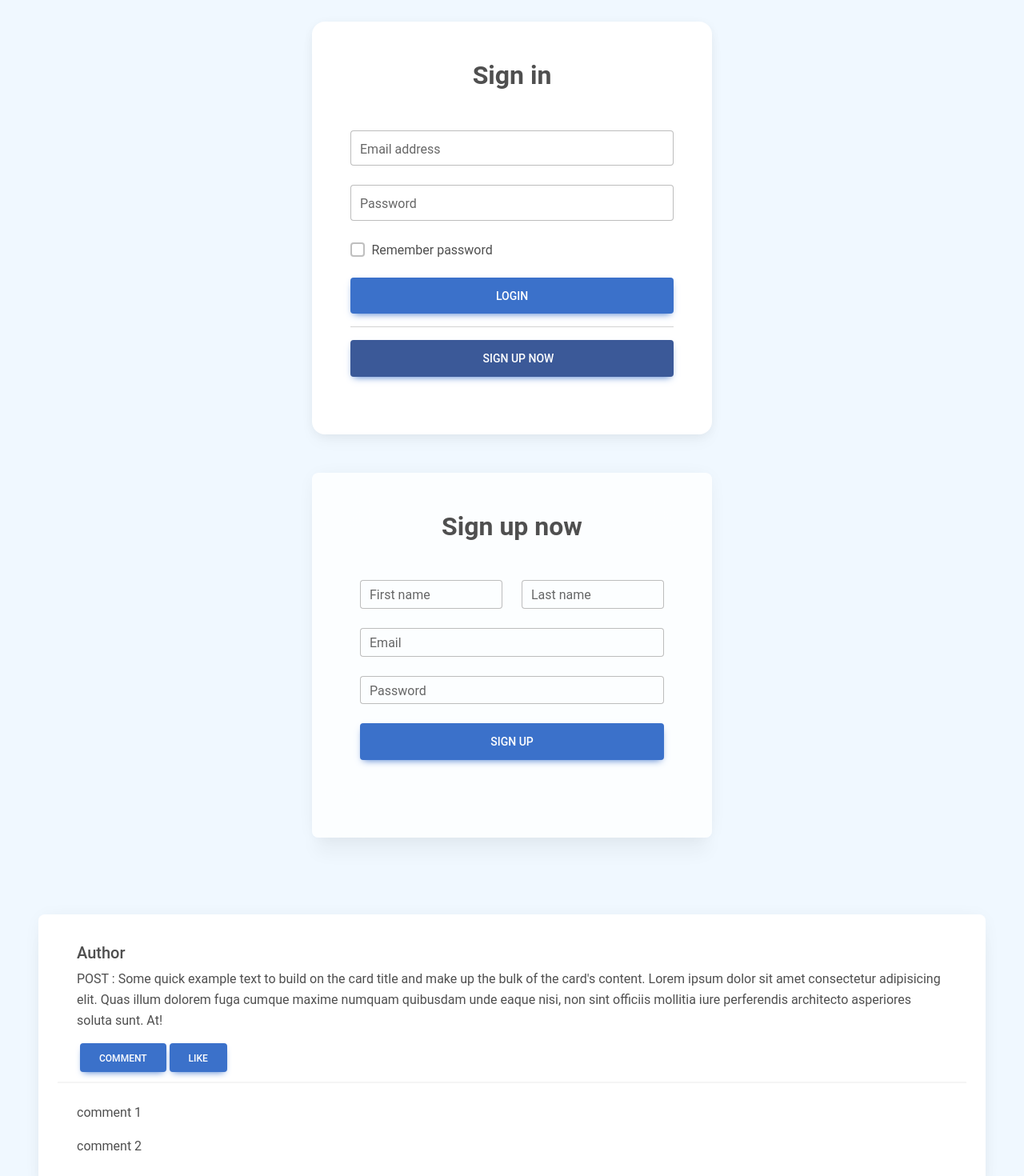
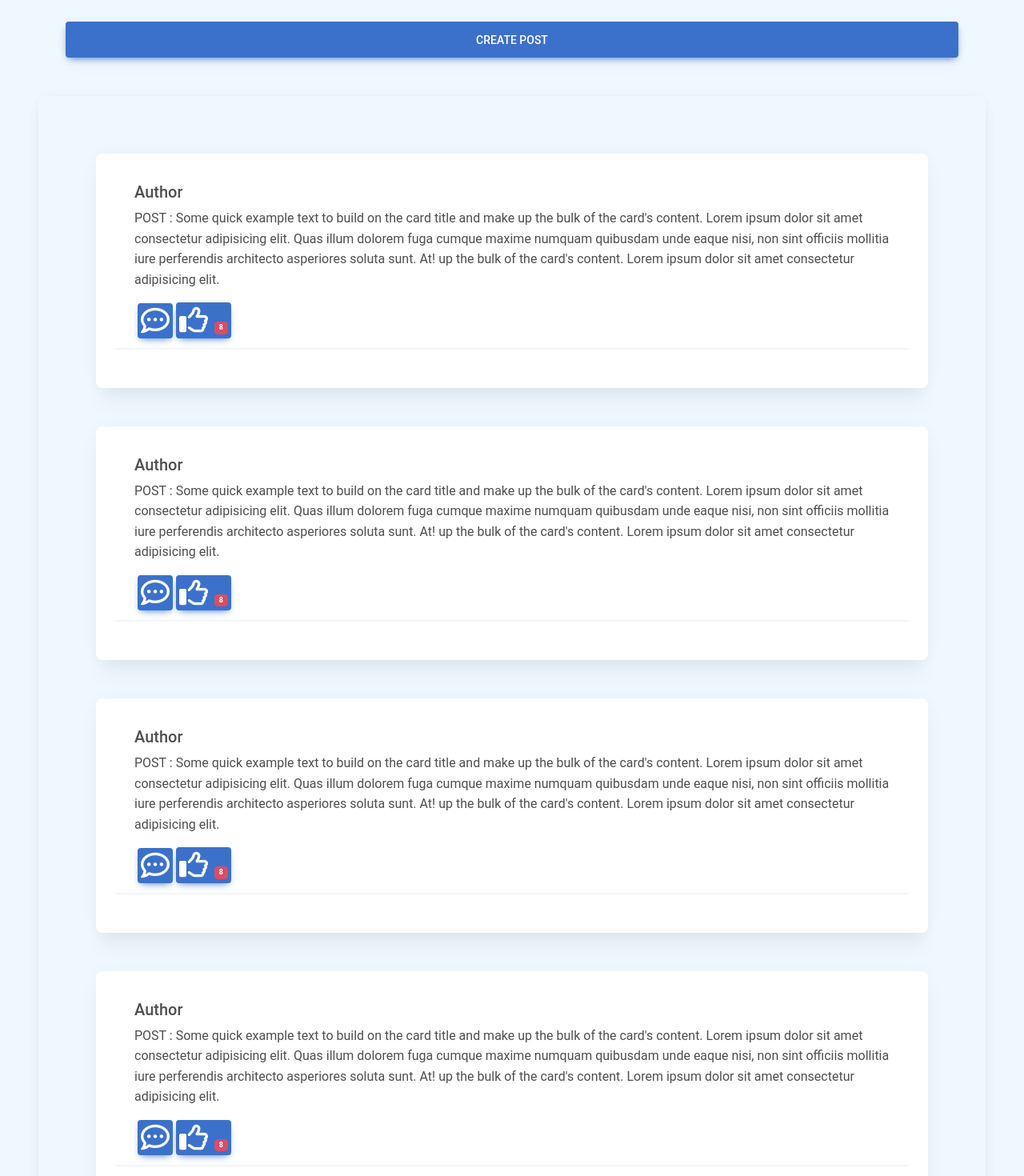
Before and after one commit to GabrielVoicu89/fetchNet, a React (Vite) app: page / in a window 1280 px wide. Shown: the part 80-1550 px from the top of the page at 80% size. Built offline with nearby package versions, Linux system fonts and the light colour scheme.

Commit message:
visual done ?

```diff
--- a/package.json
+++ b/package.json
@@ -13,6 +13,7 @@
     "@chakra-ui/react": "^2.6.1",
     "@emotion/react": "^11.11.0",
     "@emotion/styled": "^11.11.0",
+    "@fortawesome/fontawesome-free": "^6.4.0",
     "@mui/icons-material": "^5.11.16",
     "@mui/material": "^5.13.1",
     "framer-motion": "^10.12.12",
--- a/src/App.jsx
+++ b/src/App.jsx
@@ -4,6 +4,7 @@ import Post from "./Components/Post/Post";
 import Posts from "./Components/Posts/Posts";
 import Register from "./Components/Register/Register";
 import Navbar from "./assets/Nav/Navbar";
+import CreatePost from "./Components/CreatePost/CreatePost";
 
 function App() {
   return (
@@ -12,13 +13,7 @@ function App() {
         <Navbar />
       </div>
       <div>
-        <Login />
-      </div>
-      <div>
-        <Register />
-      </div>
-      <div>
-        <Post />
+        <CreatePost />
       </div>
       <div>
         <Posts />
--- /dev/null
+++ b/src/Components/CreatePost/CreatePost.jsx
@@ -0,0 +1,39 @@
+import { useState } from "react";
+import {
+  MDBCollapse,
+  MDBBtn,
+  MDBCard,
+  MDBContainer,
+  MDBInputGroup,
+} from "mdb-react-ui-kit";
+
+function CreatePost() {
+  const [showShow, setShowShow] = useState(false);
+  const toggleShow = () => setShowShow(!showShow);
+
+  return (
+    <>
+      <div>
+        <MDBContainer>
+          <MDBCard className="mt-5">
+            <MDBBtn size="lg" onClick={toggleShow}>
+              Create post
+            </MDBBtn>
+            <MDBCollapse show={showShow}>
+              <div>
+                <MDBInputGroup style={{ height: 100 }}>
+                  <textarea style={{ height: 100 }} className="form-control" />
+                </MDBInputGroup>
+                <MDBBtn className="m-2" onClick={toggleShow}>
+                  ADD
+                </MDBBtn>
+              </div>
+            </MDBCollapse>
+          </MDBCard>
+        </MDBContainer>
+      </div>
+    </>
+  );
+}
+
+export default CreatePost;
--- a/src/Components/Post/Post.jsx
+++ b/src/Components/Post/Post.jsx
@@ -5,10 +5,18 @@ import {
   MDBCardText,
   MDBBtn,
   MDBCardHeader,
+  MDBIcon,
+  MDBBadge,
+  MDBCollapse,
+  MDBInputGroup,
 } from "mdb-react-ui-kit";
+import { useState } from "react";
 
 export default function Post() {
+  const [showShow, setShowShow] = useState(false);
+  const toggleShow = () => setShowShow(!showShow);
   return (
+    <div>
       <MDBCard className="mx-5 my-5 shadow-5">
         <MDBCardBody>
           <MDBCardHeader>
@@ -16,19 +24,37 @@ export default function Post() {
             <MDBCardText>
               POST : Some quick example text to build on the card title and make
               up the bulk of the card's content. Lorem ipsum dolor sit amet
-            consectetur adipisicing elit. Quas illum dolorem fuga cumque maxime
-            numquam quibusdam unde eaque nisi, non sint officiis mollitia iure
-            perferendis architecto asperiores soluta sunt. At!
+              consectetur adipisicing elit. Quas illum dolorem fuga cumque
+              maxime numquam quibusdam unde eaque nisi, non sint officiis
+              mollitia iure perferendis architecto asperiores soluta sunt. At!
+              up the bulk of the card's content. Lorem ipsum dolor sit amet
+              consectetur adipisicing elit.
             </MDBCardText>
-          <MDBBtn className="mx-1">Comment</MDBBtn>
-          <MDBBtn>Like</MDBBtn>
+            <MDBBtn onClick={toggleShow} className="mx-1 p-1">
+              <MDBIcon far icon="comment-dots" size="3x" />
+            </MDBBtn>
+
+            <MDBBtn className="p-1">
+              <MDBIcon far icon="thumbs-up" size="3x" />
+              <MDBBadge className="ms-2" color="danger">
+                8
+              </MDBBadge>
+            </MDBBtn>
           </MDBCardHeader>
+          <MDBCollapse show={showShow}>
+            <div>
+              <MDBInputGroup style={{ height: 100 }}>
+                <textarea style={{ height: 100 }} className="form-control" />
+              </MDBInputGroup>
+              <MDBBtn className="m-2" onClick={toggleShow}>
+                ADD
+              </MDBBtn>
+            </div>
+          </MDBCollapse>
 
-        <MDBCardBody className="pb-0">
-          <p>comment 1</p>
-          <p>comment 2</p>
-        </MDBCardBody>
+          <MDBCardBody className="pb-0"></MDBCardBody>
         </MDBCardBody>
       </MDBCard>
+    </div>
   );
 }
--- a/src/Components/Posts/Posts.jsx
+++ b/src/Components/Posts/Posts.jsx
@@ -10,7 +10,13 @@ import Post from "../Post/Post";
 
 export default function Posts() {
   return (
-    <MDBCard className="m-5 shadow-5" style={{}}>
+    <MDBCard
+      className="m-5"
+      style={{
+        backgroundColor: "aliceblue",
+        maxWidth: "1920px",
+      }}
+    >
       <MDBCardBody>
         <Post />
         <Post />
--- a/src/Components/Register/Register.jsx
+++ b/src/Components/Register/Register.jsx
@@ -6,7 +6,6 @@ import {
   MDBCol,
   MDBRow,
   MDBInput,
-  MDBCheckbox,
   MDBIcon,
 } from "mdb-react-ui-kit";
 
--- a/src/Components/Share/Share.jsx
+++ /dev/null
@@ -1,5 +0,0 @@
-function Share() {
-  return <div></div>;
-}
-
-export default Share;
--- a/src/main.jsx
+++ b/src/main.jsx
@@ -3,6 +3,7 @@ import ReactDOM from "react-dom/client";
 import App from "./App.jsx";
 import "./index.css";
 import "mdb-react-ui-kit/dist/css/mdb.min.css";
+import "@fortawesome/fontawesome-free/css/all.min.css";
 ReactDOM.createRoot(document.getElementById("root")).render(
   <React.StrictMode>
     <App />
```
Also changed, not shown: 1 other file (tests, documents, lock files or other folders). Lines whose indentation alone changed are shown as unchanged.
